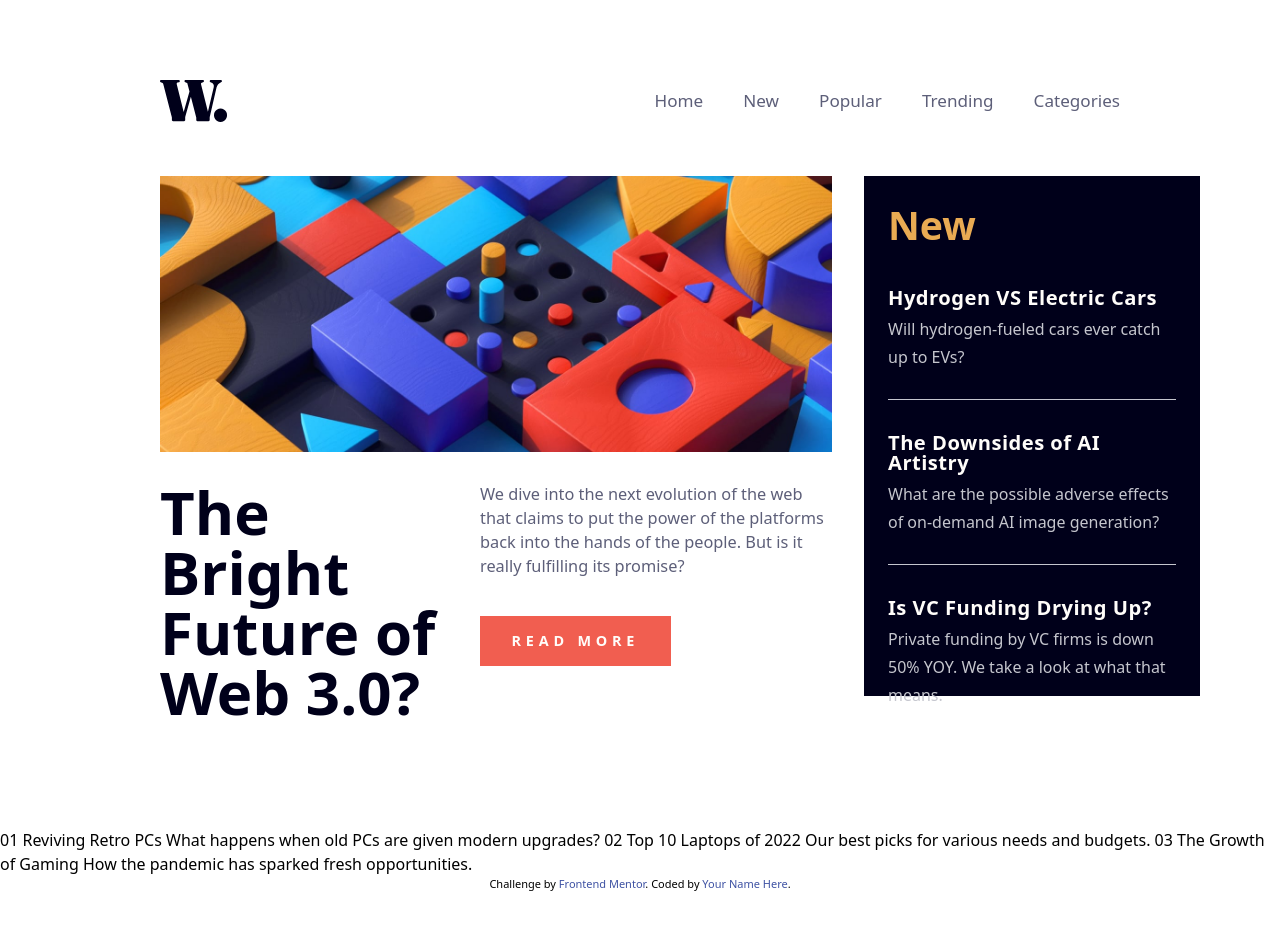
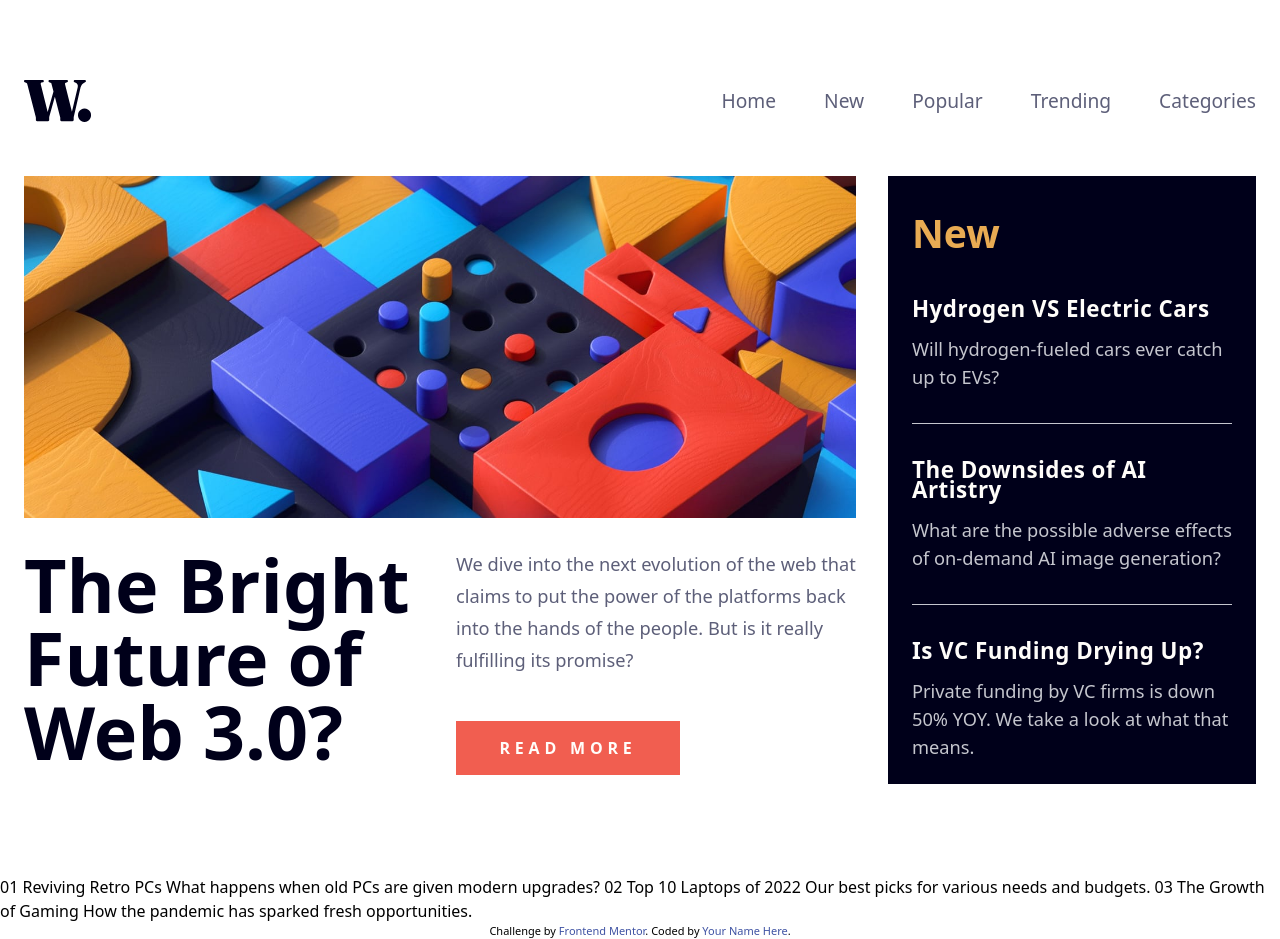
Before and after one commit to LiwGar/007_news_homepage, a React (Vite) app: page / in a window 1280 px wide. Before the commit the page ends 893 px from the top, so only its background shows below. Built offline with nearby package versions, Linux system fonts and the light colour scheme.

Commit message:
Added responsive design for MainArticle and NewsArticlesContainer

```diff
--- a/src/App.jsx
+++ b/src/App.jsx
@@ -6,9 +6,12 @@ function App() {
 
 
   return (
-    <div className="px-4 pt-7 lg:px-40 lg:py-20">
-      < Header/>
-      <div className="lg:flex lg:gap-8">
+    <div
+      className="px-4 pt-7 lg:w-full lg:py-20 lg:px-0 lg:max-w-[1024px] lg:mx-auto
+                xl:px-6 xl:max-w-[1280px] xl:mx-auto 2xl:w-[1440px] 2xl:mx-auto
+                ">
+      < Header />
+      <div className="lg:flex lg:gap-2 xl:gap-8">
         < MainArticle/>
         < NewsContainer/>
       </div>
--- a/src/components/Header/index.jsx
+++ b/src/components/Header/index.jsx
@@ -10,7 +10,7 @@ const Header = () => {
  return (
   <header
     className="flex justify-between items-center mb-[2.2rem] lg:mb-[3.375rem]
-    lg:place-content-between">
+    lg:place-content-between 2xl:max-w-[1440px]">
 
       <img
         src={logo}
--- a/src/components/MainArticle/index.jsx
+++ b/src/components/MainArticle/index.jsx
@@ -8,25 +8,26 @@ const MainArticle = () => {
       <section>
 
         <picture >
-            <source media="(max-width: 1023px)" srcSet={imgWebMobile}/>
-            <source media="(min-width: 1024px)" srcSet={imgWebDesktop}/>
+            <source media="(max-width: 720px)" srcSet={imgWebMobile}/>
+            <source media="(min-width: 721px)" srcSet={imgWebDesktop}/>
             <img
               src={imgWebMobile}
               alt="img_Web_Mobile"
-              className="mb-[1.875rem]"/>
+              className="mb-[1.875rem] xl:w-[52.8rem]"/>
         </picture>
 
         <div className="lg:flex">
           <div className="flex-1">
             <h1 className="mb-[1.625rem] text-neutral-veryDarkBlue text-5xl font-bold
-              lg:w-[19rem] lg:text-6xl">
+              lg:w-[19rem] lg:text-6xl xl:w-[26rem] xl:text-[4.6rem]">
               The Bright Future of Web 3.0?
             </h1>
           </div>
 
           <div className="flex-1 lg:ml-4">
             <p className="mb-[1.875rem] text-neutral-darkGrayIsHBlue text-[1.02rem]
-              leading-6 lg:w-[22rem] lg:mb-[2.375rem] ">
+              leading-6 lg:w-[22rem] lg:mb-[2.375rem] xl:mb-[2.8rem] xl:text-[1.14rem]
+              xl:leading-8 xl:w-[25rem]">
               We dive into the next evolution of the web that claims to put the power
               of the platforms back into the hands of the people.
               But is it really fulfilling its promise?
@@ -34,7 +35,8 @@ const MainArticle = () => {
 
             <button className="w-[11.925rem] h-[3.125rem] mb-[3.875rem] bg-primary-softRed
              text-neutral-offWhite text-[.9rem] font-semibold uppercase tracking-[.3rem]
-              hover:bg-neutral-veryDarkBlue lg:mb-0 lg:p-0">
+              hover:bg-neutral-veryDarkBlue lg:mb-0 lg:p-0 xl:w-[14rem] xl:h-[3.4rem]
+              xl:text-[1rem]">
               Read more
             </button>
           </div>
--- a/src/components/NavBar/index.jsx
+++ b/src/components/NavBar/index.jsx
@@ -4,22 +4,27 @@ const NavBar = ({ isOpen }) => {
   return (
 
     <nav className={`lg:flex ${isOpen ? 'block' : 'hidden'} text-neutral-darkGrayIsHBlue
-     text-[1.07rem] lg:w-[27.5rem`}>
+     text-[1.07rem] lg:w-[27.5rem xl:text-[1.2rem]`}>
 
-      <ul className="flex gap-10">
-        <li>
+      <ul className="flex gap-12">
+        <li
+          className="hover:text-primary-softOrange">
           <a href="#home">Home</a>
         </li>
-        <li>
+        <li
+          className="hover:text-primary-softOrange">
           <a href="#new">New</a>
         </li>
-        <li>
+        <li
+          className="hover:text-primary-softOrange">
           <a href="#popular">Popular</a>
         </li>
-        <li>
+        <li
+          className="hover:text-primary-softOrange">
           <a href="#trending">Trending</a>
         </li>
-        <li>
+        <li
+          className="hover:text-primary-softOrange">
           <a href="#categories">Categories</a>
         </li>
       </ul>
--- a/src/components/NewArticle/index.jsx
+++ b/src/components/NewArticle/index.jsx
@@ -2,14 +2,17 @@ const NewArticle = ({title, text}) => {
 
   return(
     <article className="border-b-[0.06rem] border-neutral-grayIsHBlue pt-6 pb-7
-              last:border-none">
+              last:border-none lg:pt-4 lg:pb-4 xl:pt-7 xl:pb-8">
       <section>
-        <h2 className="mt-2 mb-2 text-neutral-offWhite text-[1.26rem]
-              leading-5 font-bold tracking-[.03rem] cursor-pointer
-              hover:text-primary-softOrange">
+        <h2
+          className="mt-2 mb-2 text-neutral-offWhite text-[1.26rem] leading-5
+            font-bold tracking-[.03rem] cursor-pointer hover:text-primary-softOrange
+            lg:text-[1.2rem] xl:mb-4 xl:text-[1.4rem]
+              ">
           {title}
         </h2>
-        <p className="text-[1.1rem] leading-7 lg:w-[18rem] lg:text-[1rem]">
+        <p
+          className="text-[1.1rem] leading-7 lg:text-[1rem] xl:text-[1.14rem]">
           {text}
         </p>
       </section>
--- a/src/components/NewsArticlesContainer/index.jsx
+++ b/src/components/NewsArticlesContainer/index.jsx
@@ -4,11 +4,12 @@ const NewsContainer = () => {
 
   return (
 
-    <aside className="px-6 py-5 bg-neutral-veryDarkBlue text-neutral-grayIsHBlue
-    lg:h-[32.5rem]">
+    <aside
+      className="px-6 py-7 bg-neutral-veryDarkBlue text-neutral-grayIsHBlue
+        xl:w-[25rem] xl:h-[38rem]">
 
       <h1 className="text-primary-softOrange text-[2.05rem] font-bold
-          lg:text-[2.45rem]">
+          lg:text-[2.2rem] xl:text-[2.45rem]">
         New
       </h1>
       < NewArticle
--- a/tailwind.config.js
+++ b/tailwind.config.js
@@ -5,25 +5,28 @@ export default {
     './pages/**/*.{js,ts,jsx,tsx,mdx}',
     './components/**/*.{html,js}',
     './src/**/*.{html,js,ts,jsx,tsx,mdx}',
-    './**/*.{html,js,ts,jsx,tsx,mdx}',
   ],
   theme: {
     extend: {
+      screens: {
+        '3xl': '1600px',
+        '4xl': '1920px',
+      },
       fontFamily: {
-        Inter: ["Inter"]
+        Inter: ['Inter', 'sans-serif'],
       },
       colors: {
         primary: {
-          softOrange: "hsl(35, 77%, 62%)",
-          softRed: "hsl(5, 85%, 63%)",
+          softOrange: 'hsl(35, 77%, 62%)',
+          softRed: 'hsl(5, 85%, 63%)',
         },
         neutral: {
-          offWhite: "hsl(36, 100%, 99%)",
-          grayIsHBlue: "hsl(233, 8%, 79%)",
-          darkGrayIsHBlue: "hsl(236, 13%, 42%)",
-          veryDarkBlue: "hsl(240, 100%, 5%)",
-        }
-      }
+          offWhite: 'hsl(36, 100%, 99%)',
+          grayIsHBlue: 'hsl(233, 8%, 79%)',
+          darkGrayIsHBlue: 'hsl(236, 13%, 42%)',
+          veryDarkBlue: 'hsl(240, 100%, 5%)',
+        },
+      },
     },
   },
   plugins: [],
```
